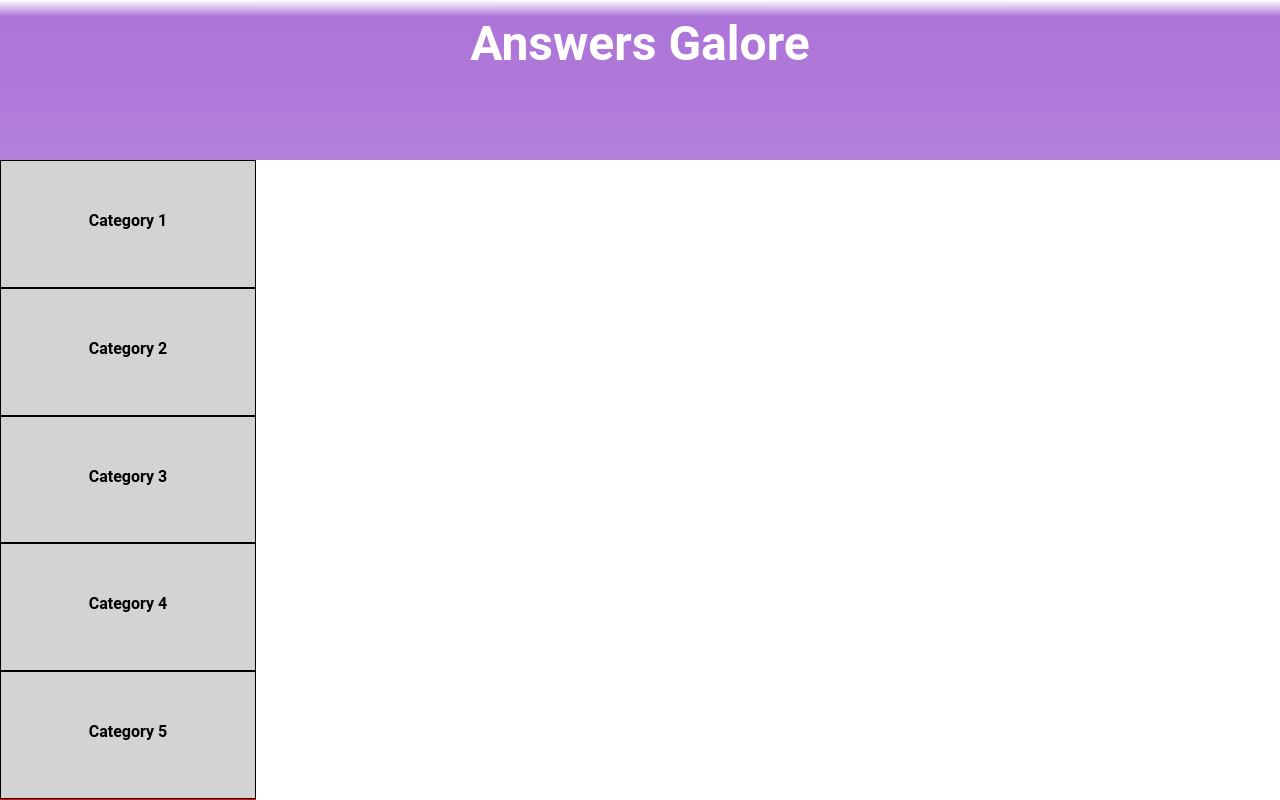
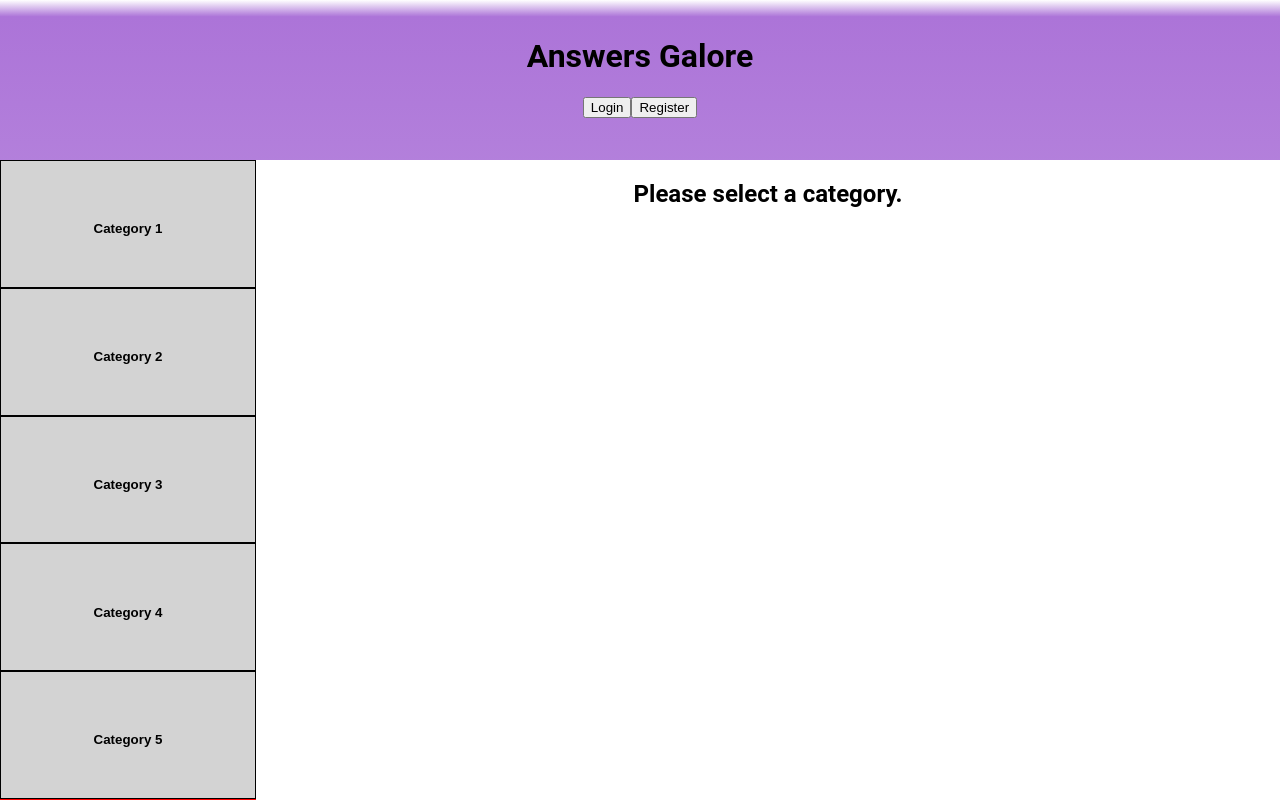
Before and after one commit to andrewkerr3956/Project-5, a Next.js app: page / in a window 1280 px wide. Built offline with nearby package versions, Linux system fonts and the light colour scheme.

Commit message:
The category selected now displays in blue if it's selected (minor bugs with this; will be addressed soon), also began the api with a route to get the category name for selected category, and connected to the database.

```diff
--- a/package.json
+++ b/package.json
@@ -8,6 +8,7 @@
     "lint": "next lint"
   },
   "dependencies": {
+    "mysql2": "^2.3.3",
     "next": "12.0.7",
     "react": "17.0.2",
     "react-dom": "17.0.2"
--- /dev/null
+++ b/pages/api/category.js
@@ -0,0 +1,28 @@
+// This route will handle multiple HTTP methods
+let mysql = require('../../lib/db.js');
+
+const handler = async (req, res) => {
+    if (req.method == "GET") {
+        console.log("Called the GET method")
+        mysql.pool.getConnection((err, conn) => {
+            if (err) throw err;
+            else {
+                conn.execute("SELECT * FROM categories WHERE categoryid = ?", [req.query.id], async (err, results) => {
+                    if (err) throw err;
+                    if (results.length > 0) {
+                        console.log(results);
+                        res.send({ results })
+                    }
+                });
+            }
+            mysql.pool.releaseConnection(conn);
+        });
+
+    }
+    else {
+        console.log("The method does not exist yet for the route")
+    }
+}
+
+
+export default handler;
--- a/pages/index.js
+++ b/pages/index.js
@@ -1,9 +1,22 @@
 import { calculateObjectSize } from 'bson'
 import Head from 'next/head'
 import Image from 'next/image'
+import { useState } from 'react'
 import styles from '../styles/Home.module.css'
 
 export default function Home() {
+  const [currentCategory, setCurrentCategory] = useState(0);
+  const [categoryTitle, setCategoryTitle] = useState("");
+  const changeCategory = async(event) => {
+    setCurrentCategory(event.target.id);
+    let data = await fetch(`/api/category?id=${event.target.id}`); // Reason why I supplied target id is because the setState may not be finished by the time the fetch is called.
+    data = await data.json();
+    console.log(data.results[0].category)
+    setCategoryTitle(data.results[0].category);
+  }
+  console.log("category title", categoryTitle)
+  console.log("currentCategory", currentCategory)
+
   return (
     <div>
       <head>
@@ -13,21 +26,30 @@ export default function Home() {
       </head>
       <header className={styles.headerContainer}>
         <h1 className={styles.title}>Answers Galore</h1>
+        <div style={{marginTop: "20px"}}>
+          <button>Login</button>
+          <button>Register</button>
+        </div>
       </header>
       <main className={styles.container}>
         <aside>
           <ul>
             <nav className={styles.navContainer}>
-              <div className={styles.navItem}><li style={{marginTop: "50px"}}>Category 1</li></div>
-              <div className={styles.navItem}><li style={{marginTop: "50px"}}>Category 2</li></div>
-              <div className={styles.navItem}><li style={{marginTop: "50px"}}>Category 3</li></div>
-              <div className={styles.navItem}><li style={{marginTop: "50px"}}>Category 4</li></div>
-              <div className={styles.navItem}><li style={{marginTop: "50px"}}>Category 5</li></div>
+              <button id={1} onClick={changeCategory} className={currentCategory == 1 ? styles.active : styles.navItem }><li style={{marginTop: "10px"}}>Category 1</li></button>
+              <button id={2} onClick={changeCategory} className={currentCategory == 2 ? styles.active : styles.navItem}><li style={{marginTop: "10px"}}>Category 2</li></button>
+              <button id={3} onClick={changeCategory} className={currentCategory == 3 ? styles.active : styles.navItem}><li style={{marginTop: "10px"}}>Category 3</li></button>
+              <button id={4} onClick={changeCategory} className={currentCategory == 4 ? styles.active : styles.navItem}><li style={{marginTop: "10px"}}>Category 4</li></button>
+              <button id={5} onClick={changeCategory} className={currentCategory == 5 ? styles.active : styles.navItem}><li style={{marginTop: "10px"}}>Category 5</li></button>
             </nav>
           </ul>
         </aside>
-        <div>
-
+        <div className={styles.mainContainer}>
+          {currentCategory === 0 && (
+            <h2>Please select a category.</h2>
+          )}
+          {currentCategory > 0 && (
+            <h2>Welcome to {categoryTitle}</h2>
+          )}
         </div>
       </main>
 
--- a/styles/Home.module.css
+++ b/styles/Home.module.css
@@ -5,6 +5,7 @@
 .headerContainer {
   padding: 1rem;
   height: 20vh;
+  text-align: center;
   background: linear-gradient(180deg, rgba(172, 116, 216, 0) 0%, #AC74D8 10.42%, rgba(172, 116, 216, 0.916667) 99.97%, rgba(172, 116, 216, 0) 99.98%, rgba(172, 116, 216, 0.0238739) 99.99%);
 }
 
@@ -44,6 +45,15 @@
   text-align: center;
 }
 
+.mainContainer {
+  left: 20%;
+  position: absolute;
+  text-align: center;
+  height: 80vh;
+  width: 80%;
+}
+
+/*
 .main {
   min-height: 100vh;
   padding: 4rem 0;
@@ -157,3 +167,4 @@
     flex-direction: column;
   }
 }
+*/
```
Also changed, not shown: 2 other files (tests, documents, lock files or other folders).
